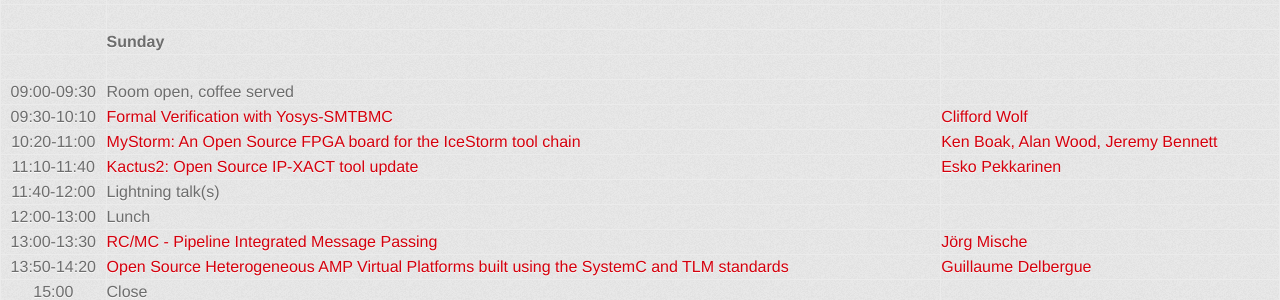
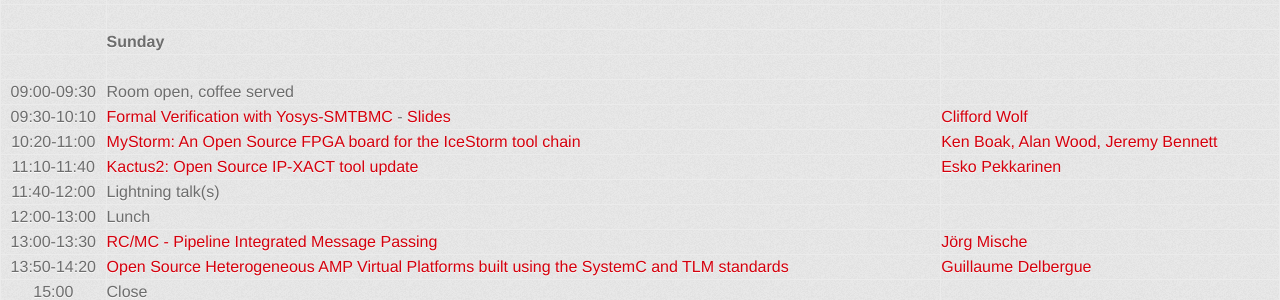
Before and after one commit to fossi-foundation/orconf, a Jekyll site: the page built from schedule.md, in a window 1280 px wide. Shown: the part 846-1146 px from the top of the page. Built offline with Jekyll 4.4.1, drawn with Linux system fonts in a browser that asks for light colours; some web fonts are replaced.

Commit message:
Add yosys slides

```diff
--- a/schedule.md
+++ b/schedule.md
@@ -46,7 +46,7 @@
 |-----
 | | |
 | 09:00-09:30  | Room open, coffee served |
-| 09:30-10:10  | [Formal Verification with Yosys-SMTBMC](http://orconf.org/#yosys) | [Clifford Wolf](http://orconf.org/#clifford)
+| 09:30-10:10  | [Formal Verification with Yosys-SMTBMC](http://orconf.org/#yosys) - [Slides](http://www.clifford.at/papers/2016/yosys-smtbmc/)| [Clifford Wolf](http://orconf.org/#clifford)
 | 10:20-11:00  | [MyStorm: An Open Source FPGA board for the IceStorm tool chain](http://orconf.org/#mystorm) | [Ken Boak, Alan Wood, Jeremy Bennett](http://orconf.org/#mystormpresenters)
 | 11:10-11:40  | [Kactus2: Open Source IP-XACT tool update](http://orconf.org/#kaktus) | [Esko Pekkarinen](http://orconf.org/#esko)
 | 11:40-12:00  | Lightning talk(s) |
```
